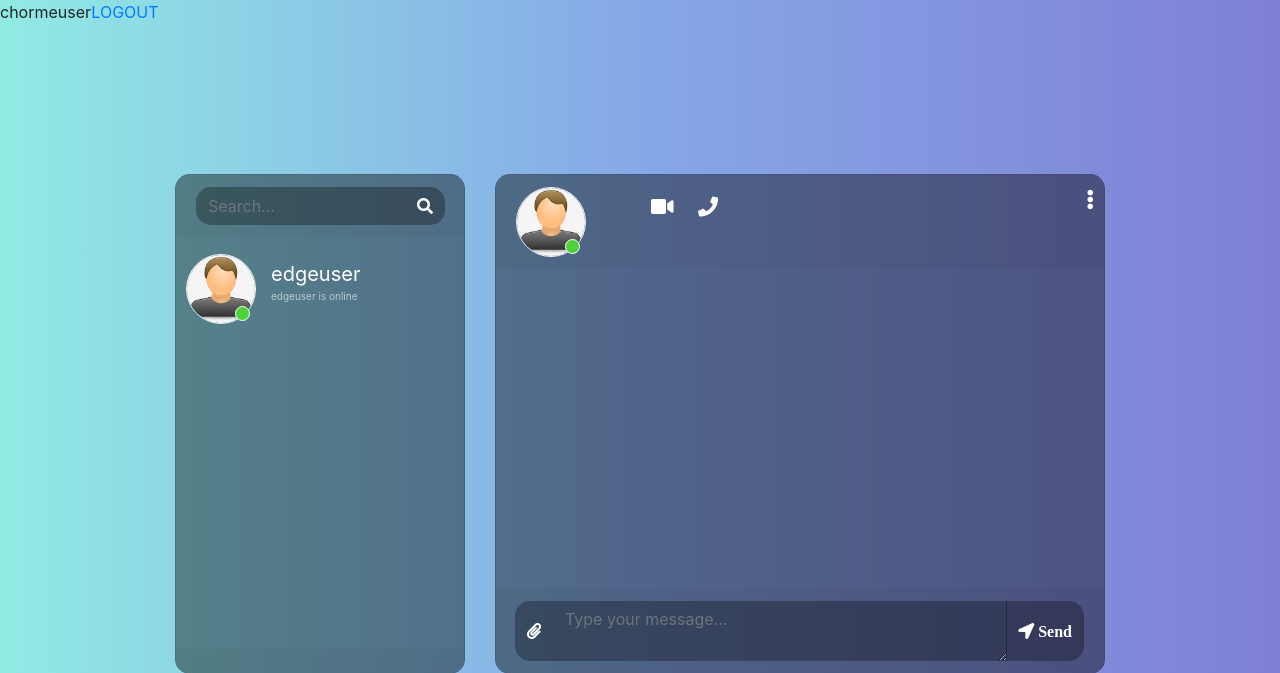
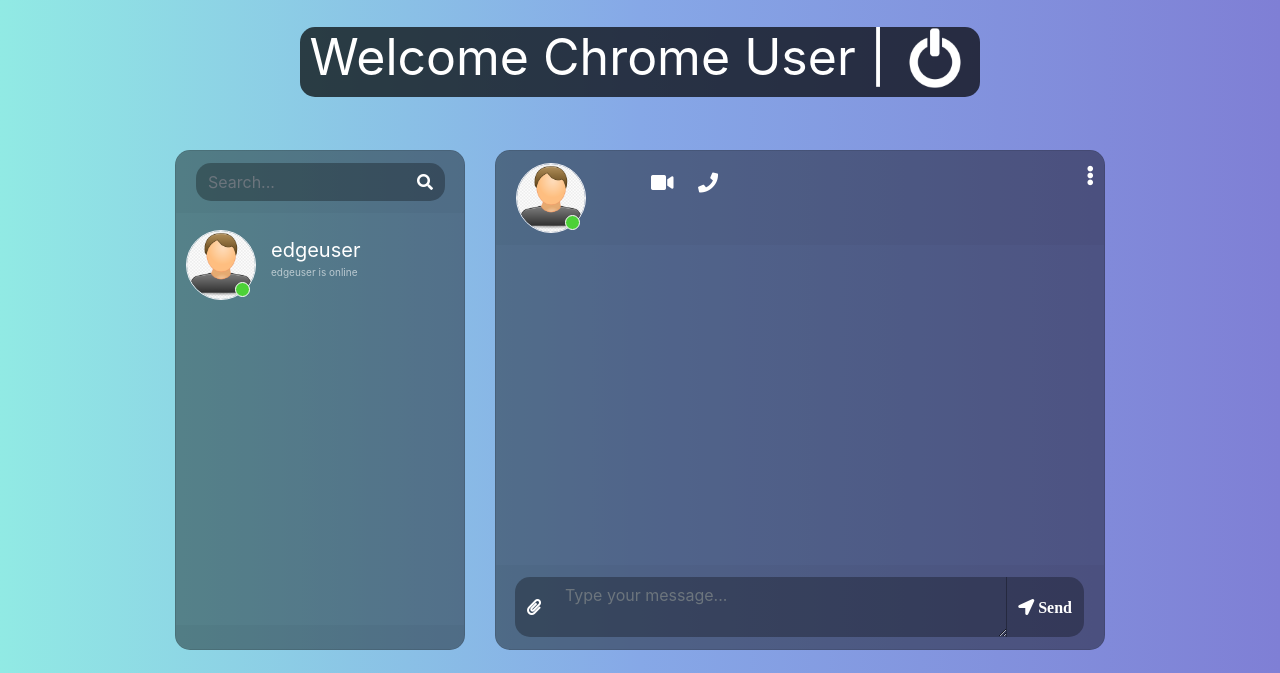
Before and after one commit to rahulsinghgaur/ChatWebApplication, a Django app: page / in a window 1280 px wide. Shown: the top 673 px of the page. Run offline with Django 3.2, Linux system fonts and the light colour scheme; a user stored in the database is signed in; data comes from the database, SQL or seed files in the repository; both versions use the stored data as it was after the commit; some libraries are stand-ins or nearby versions.

Commit message:
Logout Switch Add

```diff
--- a/talks/static/index.css
+++ b/talks/static/index.css
@@ -240,3 +240,23 @@ margin-bottom: 15px !important;
 .flist li{
 	margin-left: -0.8em;
 }
+
+.wbar{
+	margin-top: 20px;
+	width: 100%;
+	position: absolute;
+	color: white;
+	font-size: 50px;
+	text-align: center;
+
+}
+.wbar span{
+	background-color: rgba(0,0,0,0.7);
+	border-radius: 15px 15px 15px 15px;
+	padding: 10px;
+	padding-top: 0px;
+}
+.wbar span img{
+	border: none;
+	margin-bottom: 7px;
+}
--- a/talks/templates/index.html
+++ b/talks/templates/index.html
@@ -14,8 +14,10 @@
     </head>
     <!--Coded With Love By Mutiullah Samim-->
     <body>
-
-    <span>{{user}}</span><a href="signout">LOGOUT</a>
+        <div class="wbar">
+            <span>Welcome {{user.first_name}} {{user.last_name}} |
+            <a href="signout"><img src={% static 'logout.png'%} class="user_img"></img></a></span>
+        </div>
         <div class="container-fluid h-100">
             <div class="row justify-content-center h-100">
                 <div class="col-md-4 col-xl-3 chat"><div class="card mb-sm-3 mb-md-0 contacts_card">
```
Also changed, not shown: talks/db.sqlite3, talks/static/logout.png (added).
